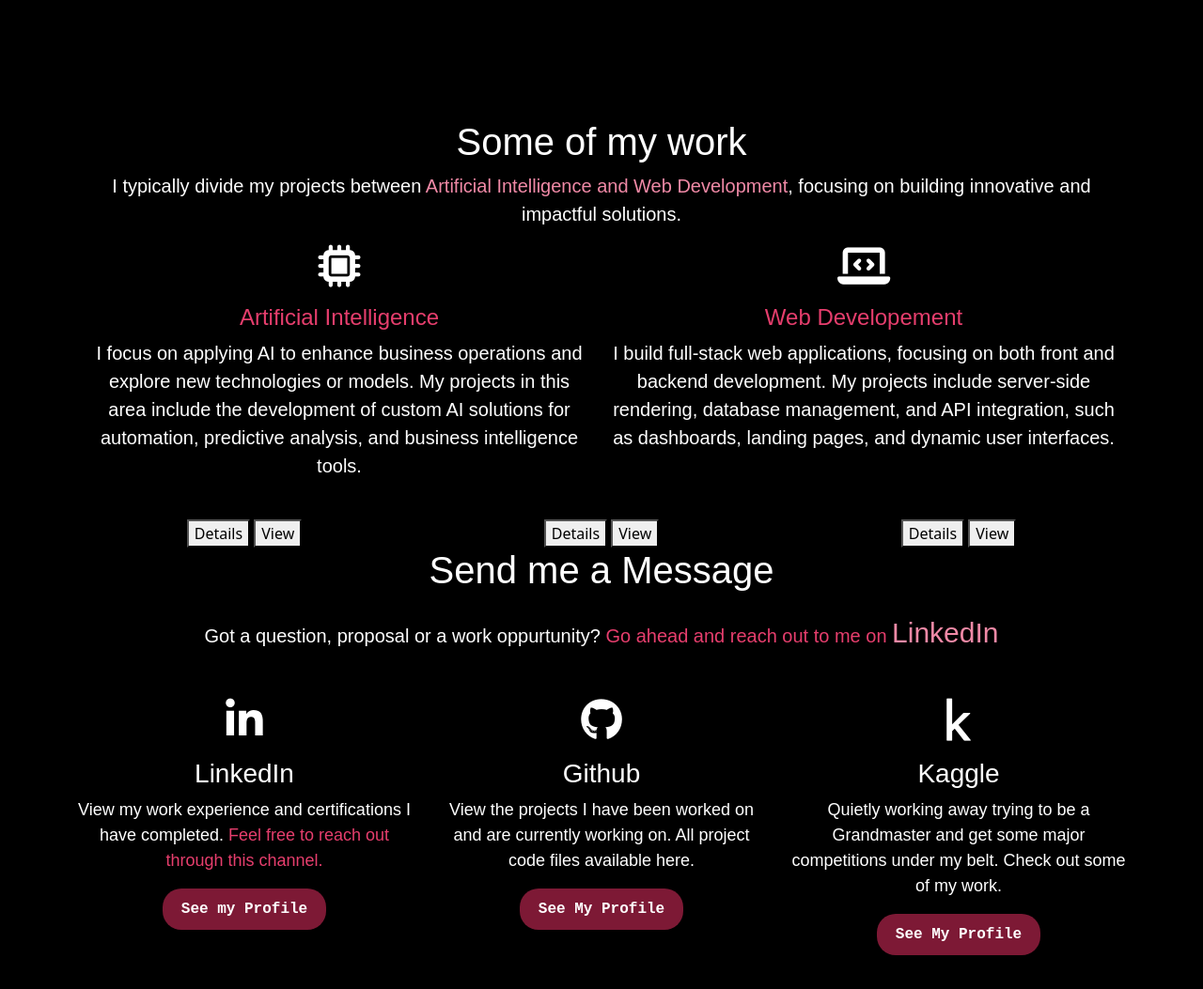
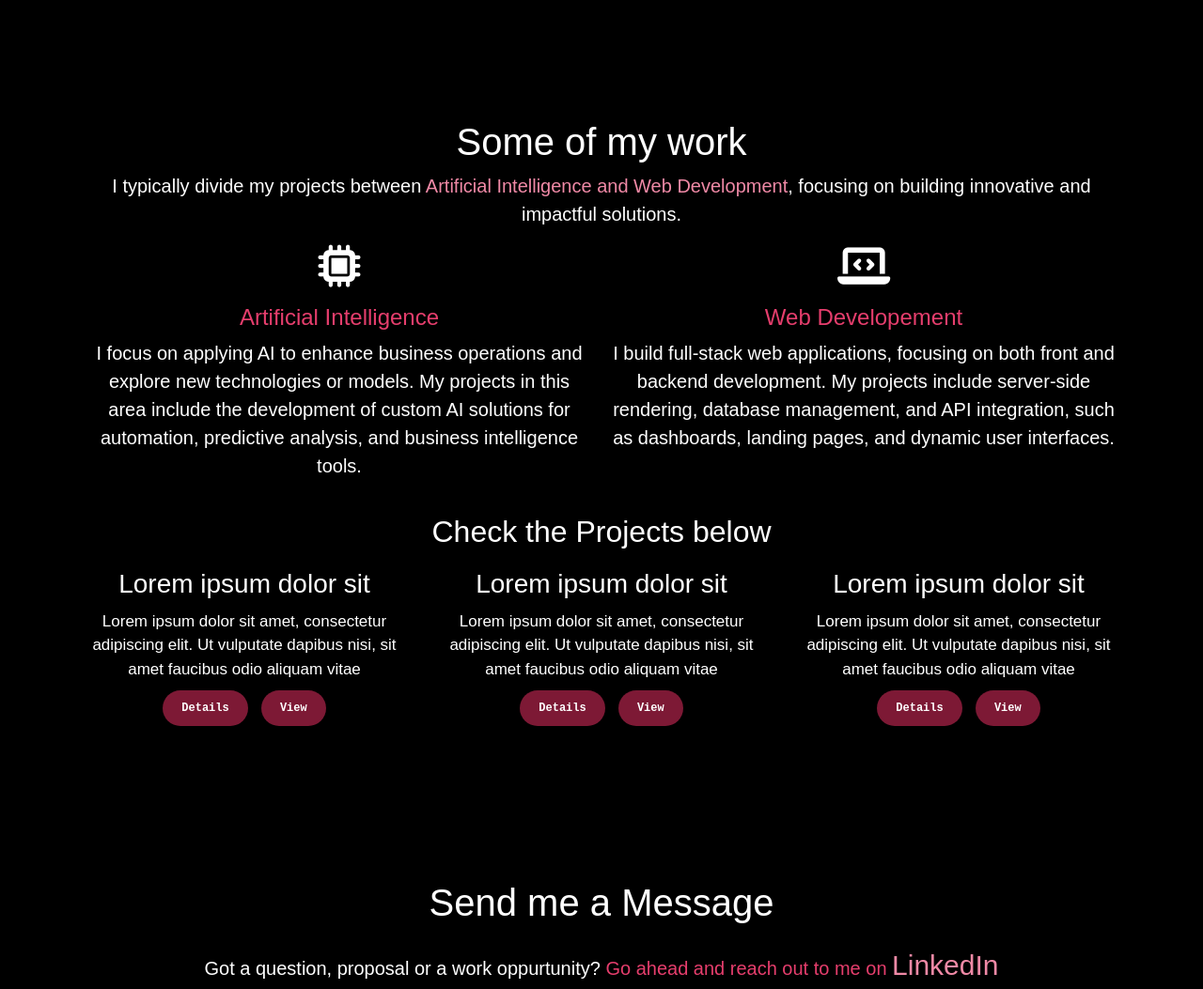
Before and after one commit to mbasacokile7/personal_website, a plain HTML site: page public/index.html in a window 1280 px wide. Shown: the part 771-1824 px from the top of the page at 94% size. Drawn offline with nearby package versions, Linux system fonts and the light colour scheme; animation ran at ten frames a second; a web font is replaced by a local one.

Commit message:
Add Project Card Styling

```diff
--- a/public/index.html
+++ b/public/index.html
@@ -103,61 +103,76 @@
 
         </div>
         <!-- --- Portfolio Row 1(Web Development Projects)--- -->
+         <h2 class="projects-intro">Check the Projects below</h2>
         <div class="row">
-          <!-- ---- Column 1 ---- -->
+          <!-- ---------------- Column 1 ---------------- -->
           <div class="project-card col-sm-4">
             <!--Project Name-->
-            <h3 class="project-heading"></h3>
+            <h3 class="project-heading">
+              Lorem ipsum dolor sit
+            </h3>
             <!-- Brief Project Description-->
-            <p class="project-description"></p>
+            <p class="project-description">
+              Lorem ipsum dolor sit amet, consectetur adipiscing elit.
+              Ut vulputate dapibus nisi, sit amet faucibus odio aliquam vitae
+            </p>
             <div class="project-tech-stack">
             <!--Project Tech Stack used (Icons)-->
             </div>
             <!--View the Project details-->
             <a href="" style="text-decoration: none;">
-              <button>Details</button>
+              <button class="project-btn">Details</button>
             </a>
             <!--View the Project Demo-->
             <a href="">
-              <button>View</button>
+              <button class="project-btn">View</button>
             </a>
-
           </div>
-          <!-- ---- Column 2 ---- -->
+          <!-- ---------------- Column 2 ---------------- -->
           <div class="project-card col-sm-4">
              <!--Project Name-->
-             <h3 class="project-heading"></h3>
+             <h3 class="project-heading">
+              Lorem ipsum dolor sit
+            </h3>
              <!-- Brief Project Description-->
-             <p class="project-description"></p>
+             <p class="project-description">
+              Lorem ipsum dolor sit amet, consectetur adipiscing elit.
+              Ut vulputate dapibus nisi, sit amet faucibus odio aliquam vitae
+             </p>
              <div class="project-tech-stack">
              <!--Project Tech Stack used (Icons)-->
              </div>
              <!--View the Project details-->
              <a href="" style="text-decoration: none;">
-               <button>Details</button>
+               <button class="project-btn">Details</button>
              </a>
              <!--View the Project Demo-->
              <a href="">
-               <button>View</button>
+               <button class="project-btn">View</button>
              </a>
 
           </div>
-          <!-- ---- Column 3 ---- -->
+          <!-- ----------------Column 3 ---------------- -->
           <div class="project-card col-sm-4">
              <!--Project Name-->
-             <h3 class="project-heading"></h3>
+             <h3 class="project-heading">
+              Lorem ipsum dolor sit
+            </h3>
              <!-- Brief Project Description-->
-             <p class="project-description"></p>
+             <p class="project-description">
+              Lorem ipsum dolor sit amet, consectetur adipiscing elit.
+              Ut vulputate dapibus nisi, sit amet faucibus odio aliquam vitae
+            </p>
              <div class="project-tech-stack">
              <!--Project Tech Stack used (Icons)-->
              </div>
              <!--View the Project details-->
              <a href="" style="text-decoration: none;">
-               <button>Details</button>
+               <button class="project-btn">Details</button>
              </a>
              <!--View the Project Demo-->
              <a href="">
-               <button>View</button>
+               <button class="project-btn">View</button>
              </a>
 
           </div>
--- a/public/styles/styles.css
+++ b/public/styles/styles.css
@@ -148,13 +148,12 @@ Buttons  - Kode Mono
 
 }
 
-
-
-
 /* -------------- Portfolio Section Styling -------------- */
 #portfolio-section{
   text-align: center;
   padding: 0 20px 0 20px;
+  height: 100vh;
+  margin-bottom: 10px;
 }
 
 .portfolio-section{
@@ -199,6 +198,42 @@ Buttons  - Kode Mono
 
 .portfolio-cta{
   color:#f089a6 !important;
+}
+/* --- Project Card Styling --- */
+.projects-intro{
+  font-family: "ANTA", sans-serif;
+  margin: 20px 0 20px 0;
+}
+.project-heading{
+  font-family: "ANTA", sans-serif;
+  margin-bottom: 10px;
+}
+
+.project-description{
+  font-family: "Afacad Flux", sans-serif ;
+  font-size: 17px;
+  margin-bottom: 10px;
+}
+
+/* ---- Button Styling ---- */
+.project-btn{
+  background-color: #7D1935 !important;
+  border: none !important;
+  padding:10px 20px 10px 20px !important;
+  margin: 0 5px 0 5px;
+  border-radius: 20px;
+  color: white;
+  transition: font-size 0.8s;
+  font-family: "Kode Mono",monospace;
+  font-weight: 600;
+  font-size: 12px;
+}
+
+.project-btn:hover {
+  background-color: #E63E6D !important;
+  font-size: 15px;
+  color: #3D111C !important;
+  font-weight: bold;
 }
 
 
```
